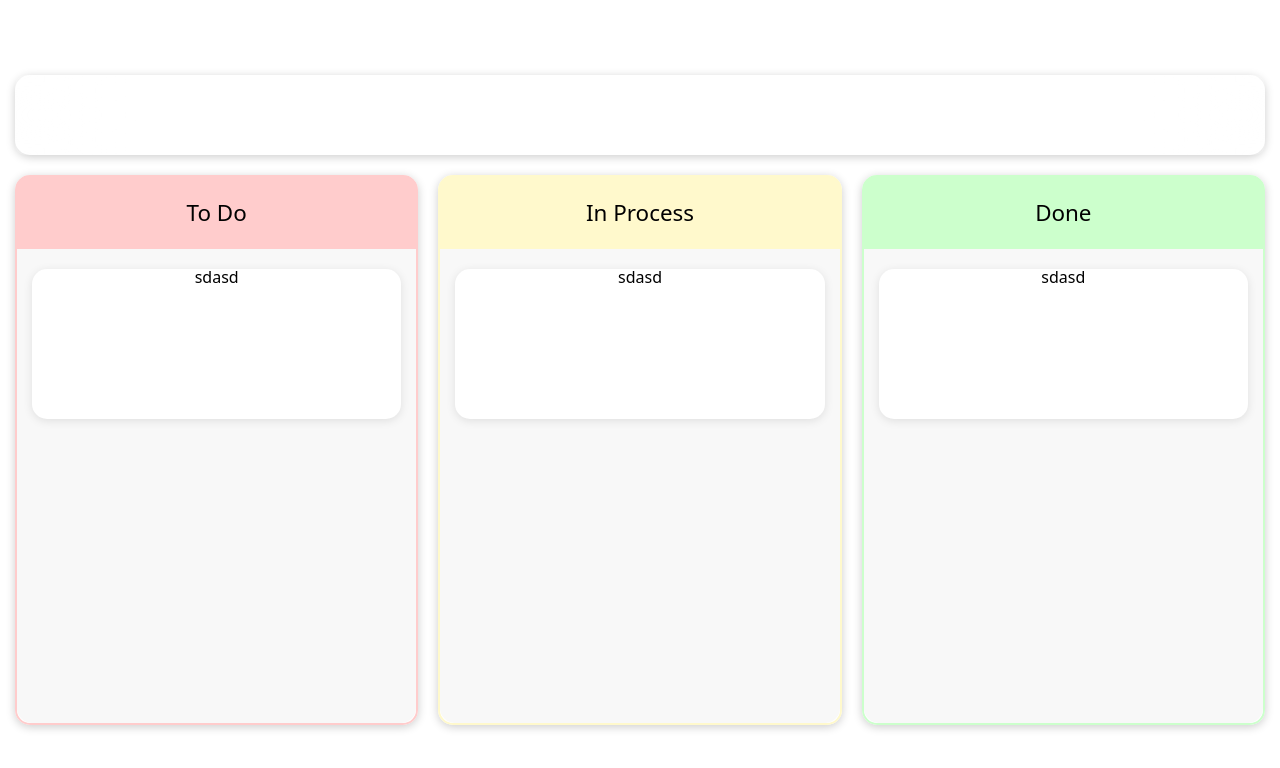
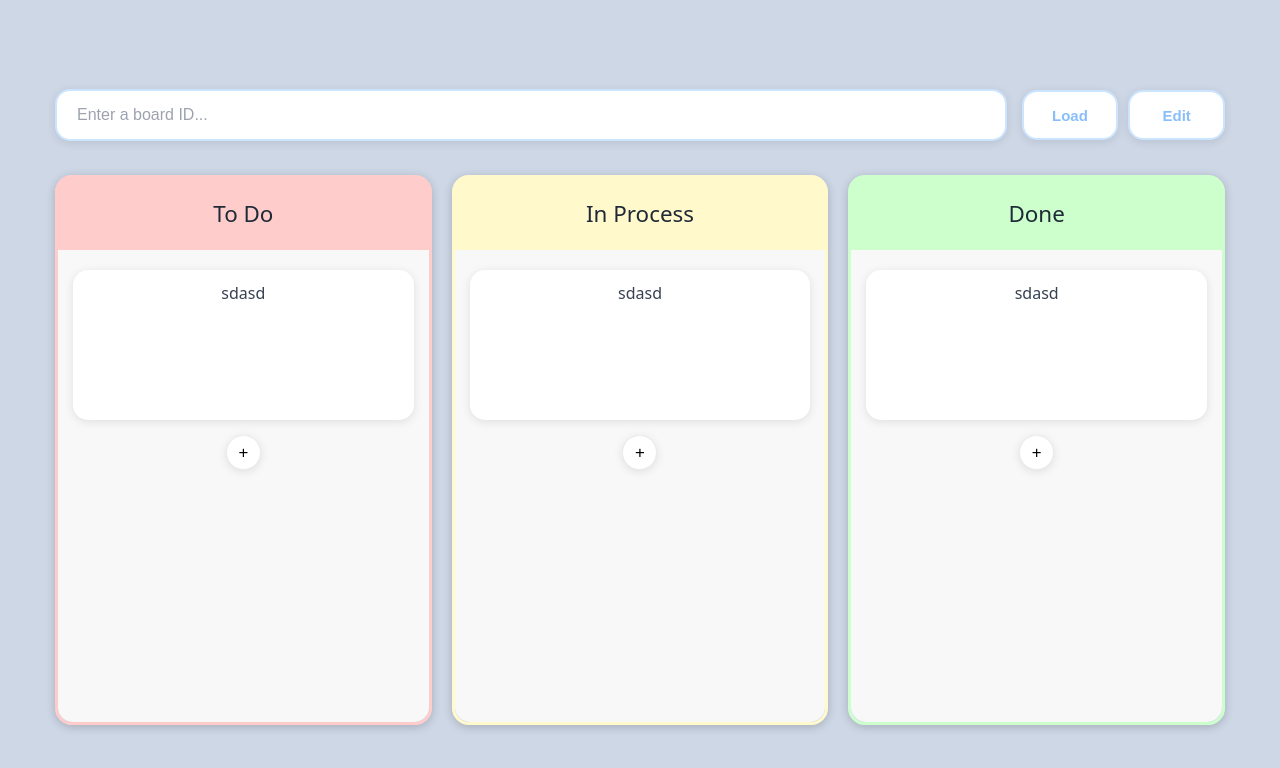
Before and after one commit to ksenyay/task_manager, a React (Vite) app in the folder client/: page / in a window 1280 px wide. Shown: the top 768 px of the page. Built offline with nearby package versions, Linux system fonts and the light colour scheme; a web font is replaced by a local one.

Commit message:
Added styles for input and buttons

```diff
--- a/client/src/App.css
+++ b/client/src/App.css
@@ -1,6 +1,5 @@
 #root {
-  width: 1280px;
-  height: 100%;
+  width: 1200px;
   margin: 0 auto;
   text-align: center;
 }
@@ -20,26 +19,27 @@
 
 .gridContainer > * {
   box-shadow: 0 2px 10px rgba(0, 0, 0, 0.2);
-  border-radius: 15px;
+  border-radius: 17px;
 }
 
 .search {
   grid-area: search;
+  box-shadow: none;
 }
 
 .todo {
   grid-area: todo;
-  border: 2px solid #ffcccc;
+  border: 3px solid #ffcccc;
 }
 
 .inprocess {
   grid-area: inprocess;
-  border: 2px solid #fff9cc;
+  border: 3px solid #fff9cc;
 }
 
 .done {
   grid-area: done;
-  border: 2px solid #ccffcc;
+  border: 3px solid #ccffcc;
 }
 
 .todo h2,
@@ -51,6 +51,8 @@
   padding: 25px;
   font-size: 1.4em;
   font-family: "Bitcount Grid Double", system-ui;
+  margin: 0;
+  color: #1f2937;
 }
 
 .todo h2 {
--- a/client/src/components/Board.module.css
+++ b/client/src/components/Board.module.css
@@ -17,6 +17,30 @@
 .card {
   background-color: white;
   box-shadow: 0 2px 10px rgba(0, 0, 0, 0.1);
-  height: 150px;
+  height: 120px;
   border-radius: 15px;
+  padding: 15px;
+  transition: transform 0.3s ease-in-out;
+  cursor: grab;
 }
+
+.card:hover {
+  transform: scale(1.03);
+}
+
+.addButton {
+  background-color: white;
+  margin-top: 15px;
+  width: 35px;
+  height: 35px;
+  box-shadow: 0 2px 10px rgba(0, 0, 0, 0.1);
+  font-size: 1.05em;
+  border: 1px solid #ebebeb;
+  border-radius: 25px;
+  transition: transform 0.3s ease-in-out;
+  cursor: pointer;
+}
+
+.addButton:hover {
+  transform: scale(1.1);
+}
--- a/client/src/components/Board.tsx
+++ b/client/src/components/Board.tsx
@@ -12,8 +12,10 @@ const Board: React.FC<BoardProps> = ({ column }) => {
       <h2>{column}</h2>
     </div>
       <div className={styles.cardContainer}>
-        <div className={styles.card}>sdasd</div>
+        <div className={styles.card} draggable>sdasd</div>
+        <button className={styles.addButton}>+</button>
       </div>
+
     </div>
   );
 };
--- a/client/src/components/Search.module.css
+++ b/client/src/components/Search.module.css
@@ -1,11 +1,50 @@
 .search {
   display: flex;
-  flex-direction: column;
-  gap: 5px;
+  box-sizing: border-box;
+  flex-direction: row;
+  gap: 10px;
   justify-content: flex-start;
+  align-items: center;
   width: 100%;
-  height: 100%;
-  border-radius: 10px;
-  backdrop-filter: blur(50px);
-  -webkit-backdrop-filter: blur(50px);
+  height: 80px;
 }
+
+.search input {
+  width: 100%;
+  height: 48px;
+  margin-right: 5px;
+  border: 2px solid #cce5ff;
+  border-radius: 15px;
+  padding: 0 20px;
+  box-shadow: 0 2px 10px rgba(0, 0, 0, 0.1);
+  color: #6b7280;
+  font-size: 16px;
+}
+
+.search input::placeholder {
+  color: #9ca3af;
+}
+
+.search button {
+  width: 120px;
+  height: 50px;
+  cursor: pointer;
+  box-shadow: 0 2px 10px rgba(0, 0, 0, 0.1);
+  background-color: white;
+  border-radius: 15px;
+  border: none;
+  border: 2px solid #cce5ff;
+  transition: transform 0.3s ease-in-out;
+  cursor: pointer;
+  font-size: 15px;
+  font-weight: 600;
+  color: #88bffb;
+}
+
+.search button:hover {
+  transform: scale(1.1);
+}
+
+.loadBtn {
+  margin-left: auto;
+}
--- a/client/src/components/Search.tsx
+++ b/client/src/components/Search.tsx
@@ -4,7 +4,11 @@ import styles from './Search.module.css'
 const Search: React.FC = () => {
   return (
     <>
-       <div className={styles.search}></div>
+       <div className={styles.search}>
+        <input type="text" placeholder='Enter a board ID...'/>
+        <button className={styles.loadBtn}>Load</button>
+        <button>Edit</button>
+       </div>
     </>
   );
 };
--- a/client/src/index.css
+++ b/client/src/index.css
@@ -152,6 +152,8 @@ table {
   font-family: system-ui, Avenir, Helvetica, Arial, sans-serif;
   line-height: 1.5;
   font-weight: 400;
+  font-size: 16px;
+  color: #374151;
 }
 
 body {
@@ -160,6 +162,8 @@ body {
   place-items: center;
   min-width: 320px;
   min-height: 100vh;
+  box-sizing: border-box;
+
   /*
   background-image: url("./assets/image.png");
   background-size: cover;
@@ -167,5 +171,10 @@ body {
   background-repeat: no-repeat;
   */
 
-  background-color: white;
+  background-color: rgb(206, 215, 230);
+
+  display: flex;
+  flex-direction: row;
+  justify-content: center;
+  align-items: center;
 }
```
